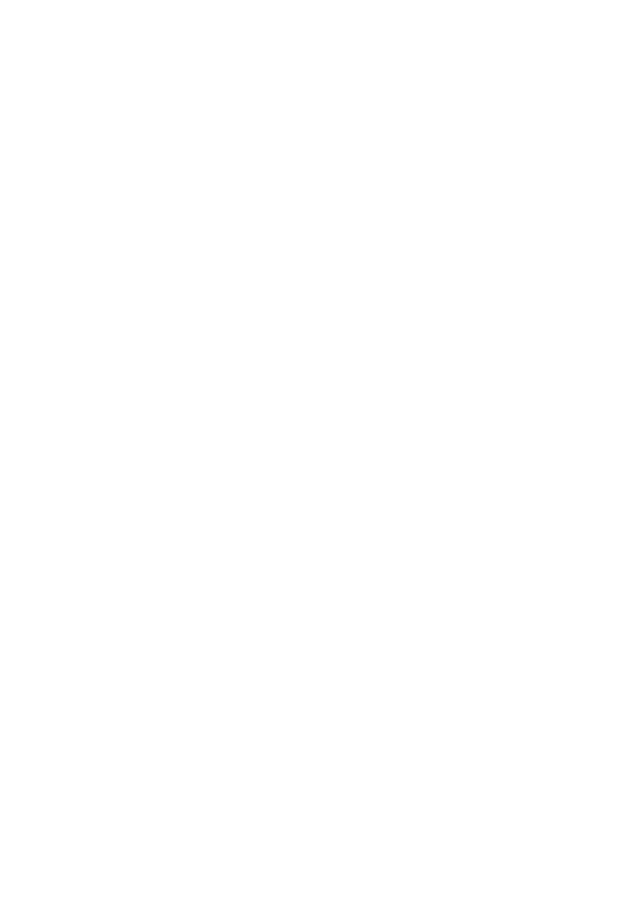
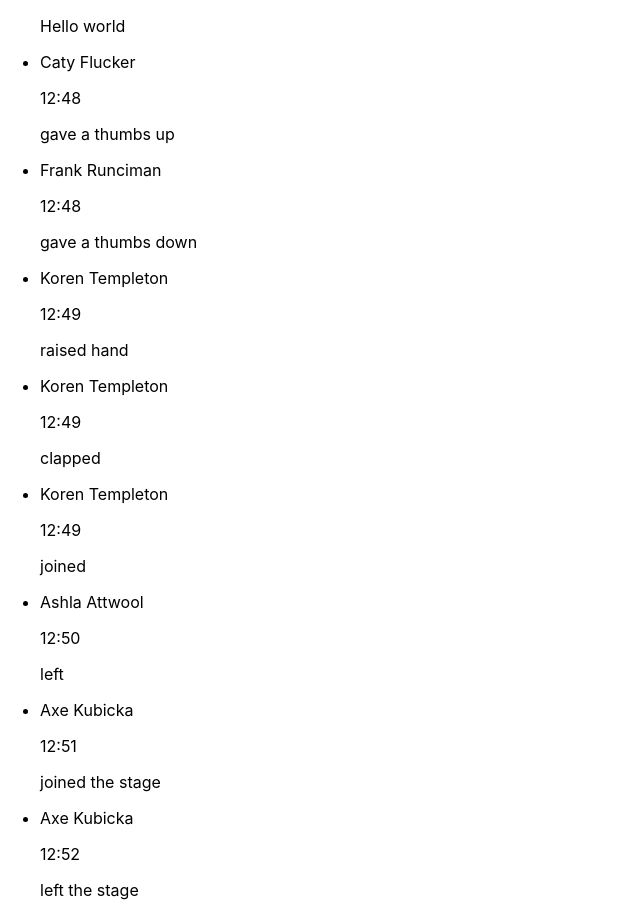
Before and after one commit to thinkful-ei-armadillo/hunter-jake-TestOwl, a React (Create React App) app: page / in a window 1280 px wide. Shown: the part 2280-3196 px from the top of the page, without its empty margins (0-640 px from the left). Before the commit the page ends 2224 px from the top, so only its background shows below. Built offline with nearby package versions, Linux system fonts and the light colour scheme.

Commit message:
chat displaying

```diff
--- a/src/App.js
+++ b/src/App.js
@@ -1,6 +1,7 @@
 import React, {Component} from 'react';
 import UserList from './UserList';
 import Stage from './Stage';
+import Chat from './Chat';
 
 
 
@@ -27,6 +28,11 @@
          key={store.participants.id}
          />
       </div>
+      <div className="chatLog">
+      <Chat
+        key={store.chatEvents.participantId}
+        />
+      </div>
     </div>
   )
 }
--- a/src/chat.js
+++ b/src/chat.js
@@ -1,8 +1,38 @@
 import React from 'react';
+import STORE from './store';
 
-function Chat() {
-  return(
-  <p>placeholder</p>
+function Chat(props) {
+  for(let i =0; i<STORE.chatEvents.length;i++){
+
+    if(STORE.chatEvents[i].type === 'thumbs-up'){
+      STORE.chatEvents[i].message = 'gave a thumbs up';
+    } else if (STORE.chatEvents[i].type === 'thumbs-down'){
+      STORE.chatEvents[i].message = 'gave a thumbs down';
+    } else if(STORE.chatEvents[i].type === 'clap'){
+      STORE.chatEvents[i].message = 'clapped';
+    } else if(STORE.chatEvents[i].type === 'raise-hand'){
+      STORE.chatEvents[i].message = 'raised hand';
+    } else if(STORE.chatEvents[i].type === 'join'){
+      STORE.chatEvents[i].message = 'joined';
+    } else if(STORE.chatEvents[i].type === 'leave'){
+      STORE.chatEvents[i].message = 'left';
+    } else if(STORE.chatEvents[i].type === 'join-stage'){
+      STORE.chatEvents[i].message = 'joined the stage';
+    } else if(STORE.chatEvents[i].type === 'leave-stage'){
+      STORE.chatEvents[i].message = 'left the stage';
+    }
+  }
+
+  return (
+    <div className = 'chatLog'>
+    <div>{STORE.chatEvents.map(chatEvents => <ul>
+      <li><p>{STORE.participants.find(val =>
+      val.id === chatEvents.participantId).name}</p>
+      <p>{new Date(chatEvents.timestamp).getHours()}:
+      {new Date(chatEvents.timestamp).getMinutes()}</p>
+      </li><p>{chatEvents.message}</p>
+    </ul>)} </div>
+    </div>
   );
 }
 
```
